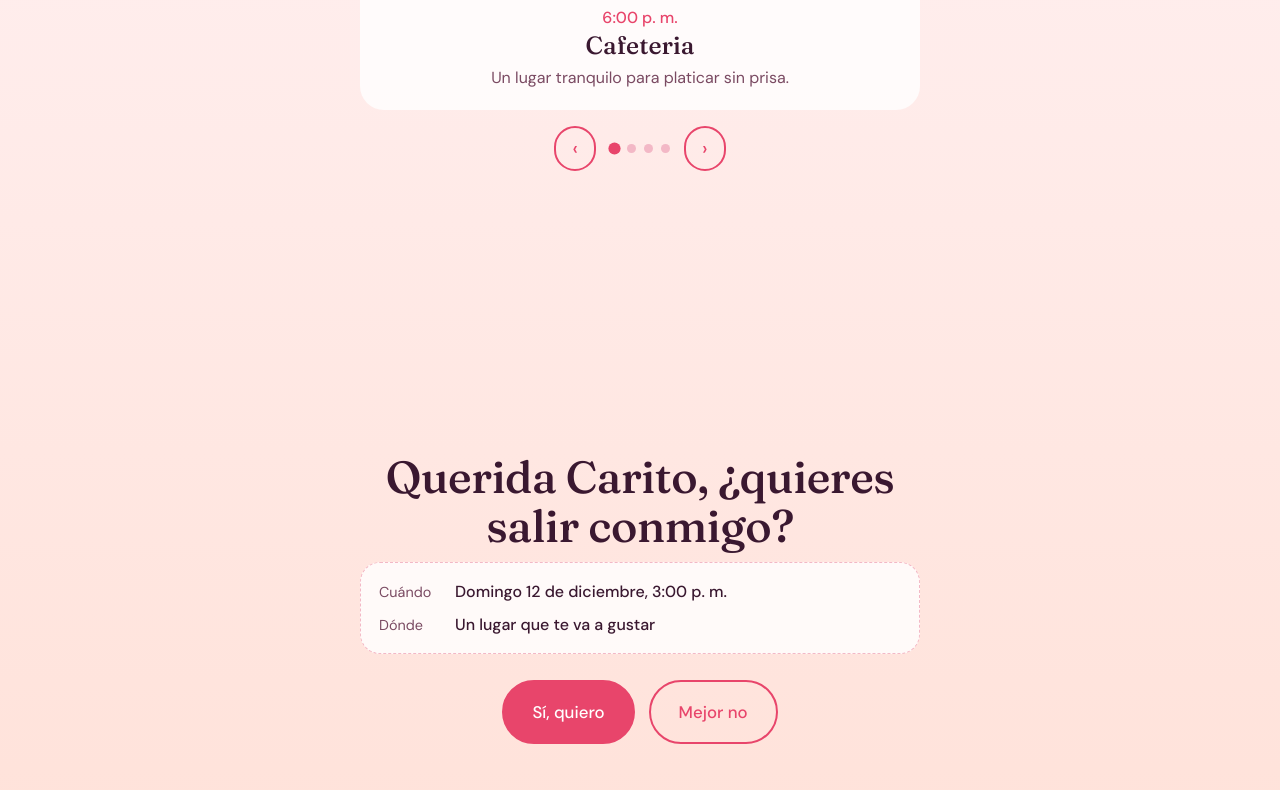
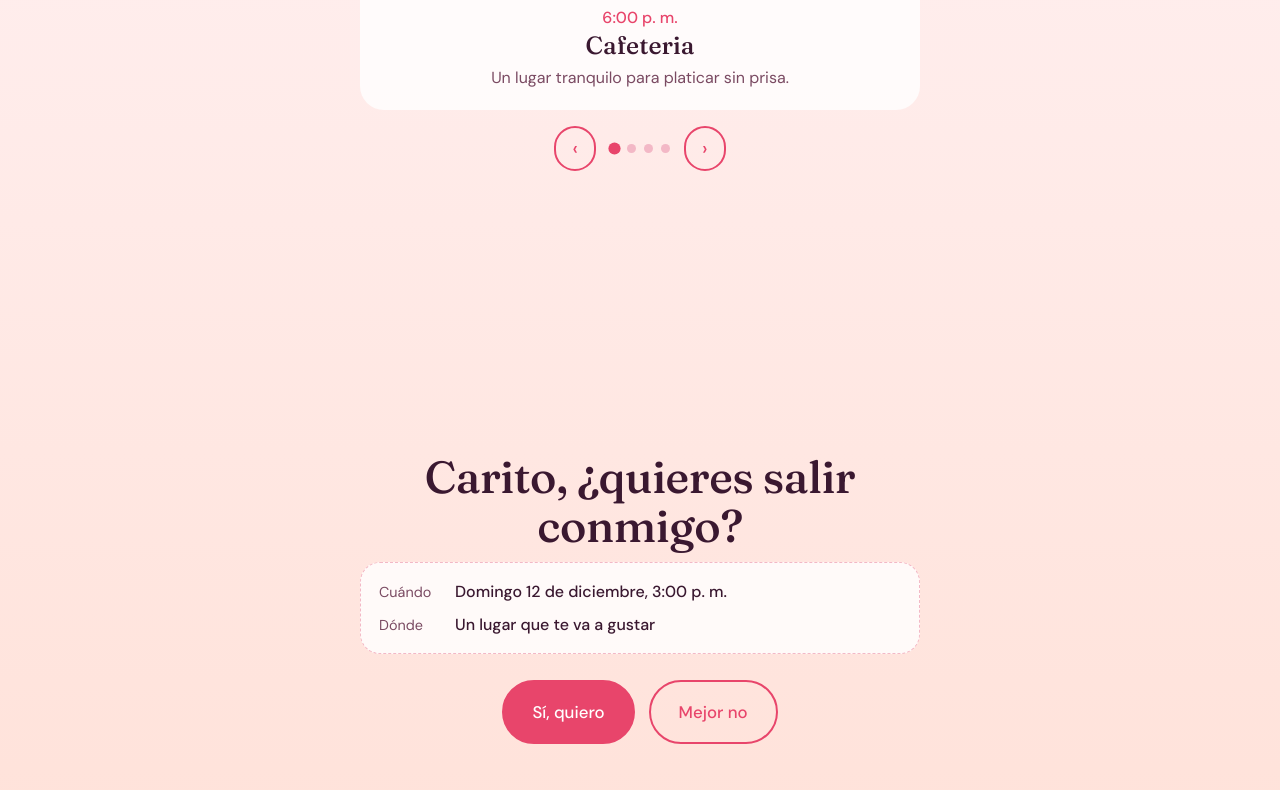
Before and after one commit to Alwolfxx340/Sorpresa-uwu, a plain HTML site: page index.html in a window 1280 px wide. Shown: the part 1414-2204 px from the top of the page. Drawn offline with Linux system fonts and the light colour scheme.

Commit message:
Add files via upload

```diff
--- a/index.html
+++ b/index.html
@@ -146,24 +146,24 @@ button:focus-visible,.wa:focus-visible{outline:3px solid var(--ink);outline-offs
 <script>
 /* ===== PERSONALIZA AQUÍ ===== */
 var CONFIG = {
-  nombre: "Querida Carito",   // Ej: "Camila". Si lo dejas vacío dirá "Para ti"
+  nombre: "Carito",   // Ej: "Camila". Si lo dejas vacío dirá "Para ti"
   // Verso original de ejemplo. Cámbialo por tu poema (usa \n para saltar de línea).
   poema: "Quiero conocer la longitud de tus chinos en un dia humedo, conocer la cantidad y posicion de tus lunares, y aprenderme tu risa",
   // GIFs de los costados (archivos en la misma carpeta). Si no existen, se muestra un emoji.
-  gifIzq: "gif1.gif",
-  gifDer: "gif2.gif",
+  gifIzq: "Gifs/gif1.gif",
+  gifDer: "Gifs/gif2.gif",
   // Paradas del carrete: foto, hora, título y texto
   paradas: [
-    {foto:"foto1.jpg", hora:"3:00 p. m.", titulo:"Museo de la tecnologia", texto:"Se ve genial el museo y tiene dinosaurioooos"},
-    {foto:"foto2.jpg", hora:"6:00 p. m.", titulo:"Cafeteria", texto:"Un lugar tranquilo para platicar sin prisa."},
-    {foto:"foto2.jpg", hora:"7:00 p. m.", titulo:"Cafeteria", texto:"Caminar un rato y ver qué se nos ocurre."},
-    {foto:"foto3.jpg", hora:"8:30 p. m.", titulo:"Postre", texto:"Una chaska como que no."}
+    {foto:"Imagenes/foto1.jpg", hora:"3:00 p. m.", titulo:"Museo de la tecnologia", texto:"Se ve genial el museo y tiene dinosaurioooos"},
+    {foto:"Imagenes/foto2.jpg", hora:"6:00 p. m.", titulo:"Cafeteria", texto:"Un lugar tranquilo para platicar sin prisa."},
+    {foto:"Imagenes/foto2.jpg", hora:"7:00 p. m.", titulo:"Cafeteria", texto:"Caminar un rato y ver qué se nos ocurre."},
+    {foto:"Imagenes/foto3.jpg", hora:"8:30 p. m.", titulo:"Postre", texto:"Una chaska como que no."}
   ],
   cuando: "Domingo 12 de diciembre, 3:00 p. m.",
   donde:  "Un lugar que te va a gustar",
   respuesta: "Me hiciste el día. Nos vemos pronto.",
   // Imágenes que caen al decir que sí (sin extensión: se detecta png, jpg, jpeg, webp o gif)
-  confeti: ["PK1","PK2","PK3"],
+  confeti: ["Imagenes/PK1","Imagenes/PK2","Imagenes/PK3"],
   whatsapp: "529511917474",   // número con código de país, solo dígitos
   mensajeWa: "¡Sí quiero salir contigo! 💖"
 };
```
